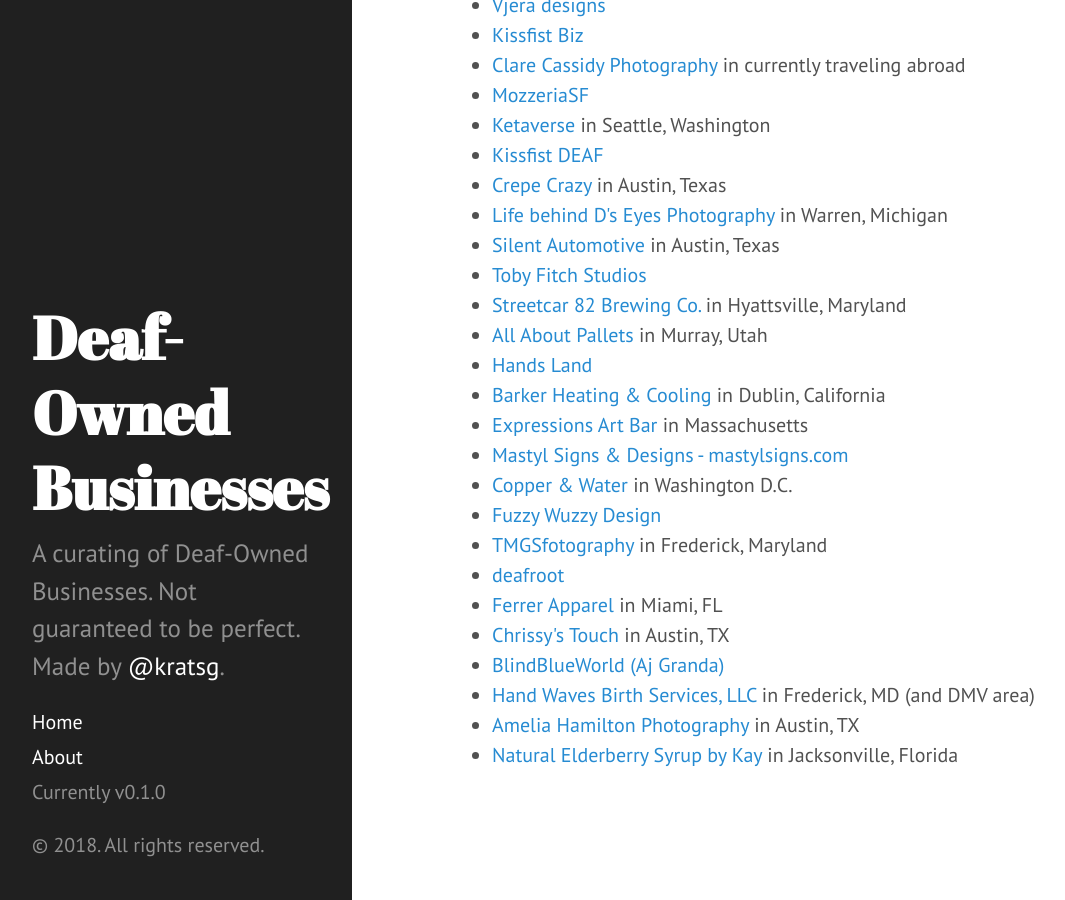
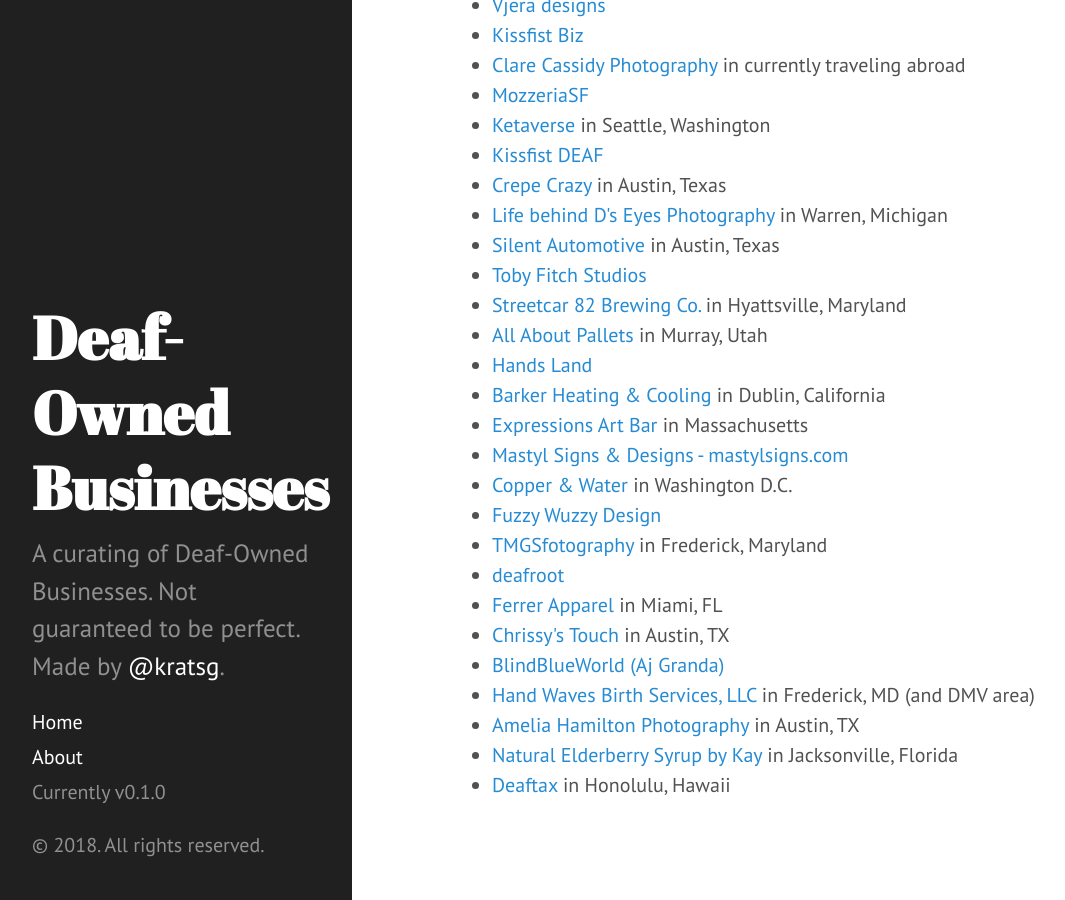
Before and after one commit to kratsg/deaf-owned-businesses, a Jekyll site: the page built from index.html, in a window 1280 px wide and 900 px high, scrolled down 1111 px. Shown: the whole window, without its empty margins (8-1073 px from the left). Built offline with Jekyll 4.4.1, drawn with Linux system fonts in a browser that asks for light colours; the list of posts is cut into pages by our own code.

Commit message:
Update businesses.yml (#1)

```diff
--- a/_data/businesses.yml
+++ b/_data/businesses.yml
@@ -226,3 +226,7 @@
 - location: 'Jacksonville, Florida'
   name: Natural Elderberry Syrup by Kay
   url: https://www.facebook.com/elderberrykay/
+
+- location: 'Honolulu, Hawaii'
+  name: Deaftax
+  url: https://www.Deaftax.com
```
